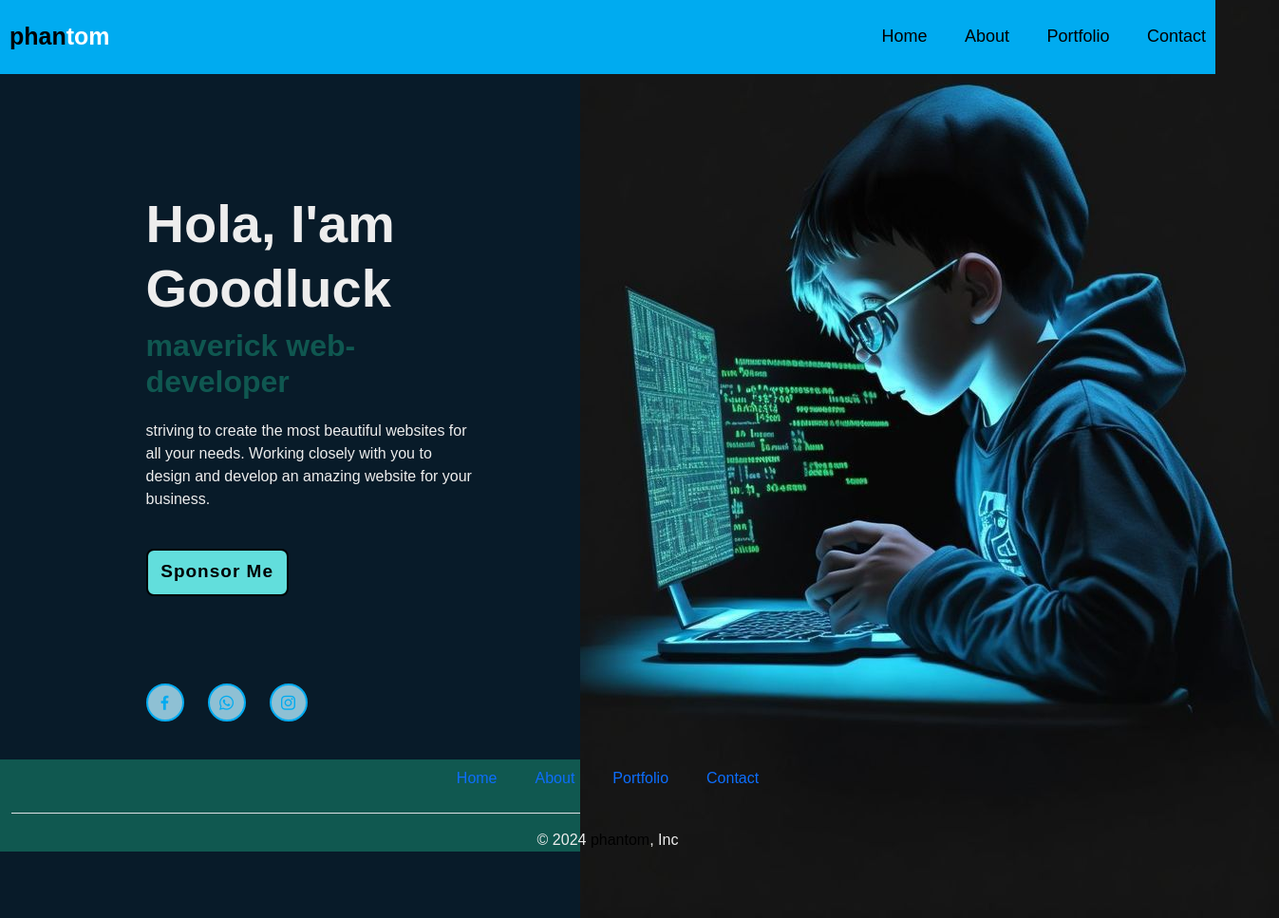
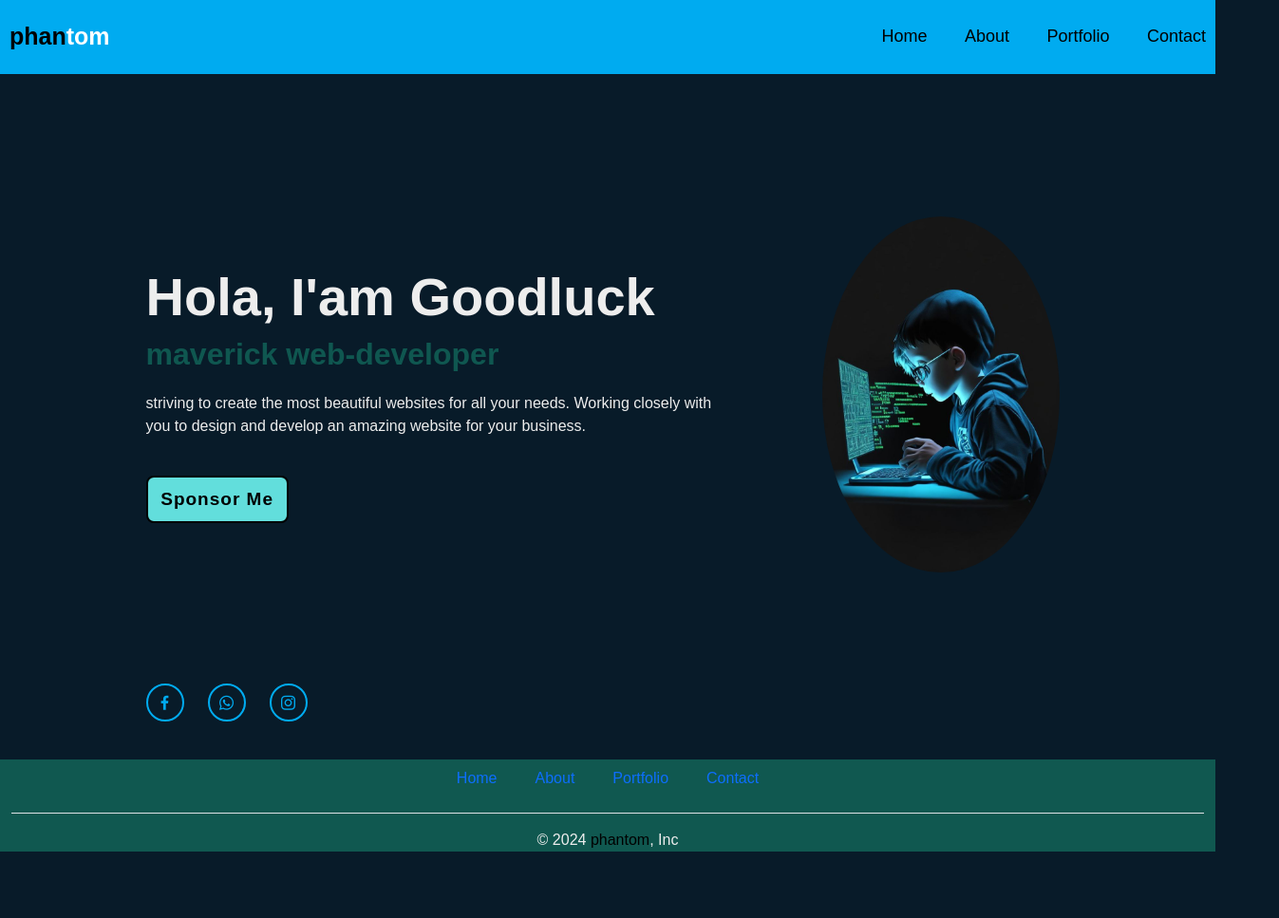
Before and after one commit to phantom0031/firstproject, a plain HTML site: page index.html in a window 1280 px wide. Shown: the whole page at 95% size, 1347 px wide, since content can reach past the window. After the commit the page ends 913 px from the top, so only its background shows below. Drawn offline with nearby package versions, Linux system fonts and the light colour scheme.

Commit message:
Update style.css

```diff
--- a/style.css
+++ b/style.css
@@ -119,14 +119,13 @@ justify-content: center;
 align-items: center;
 width: 40px;
 height: 40px;
-background: #8ec0d4;
 border: 2px solid #00abf0;
 border-radius: 50%;
 font-size: 20px;
 color: #00abf0;
 text-decoration: none;
 }
-.img-box img{
+.img img{
 border-radius: 50%;
 width: 250px;
 
```
